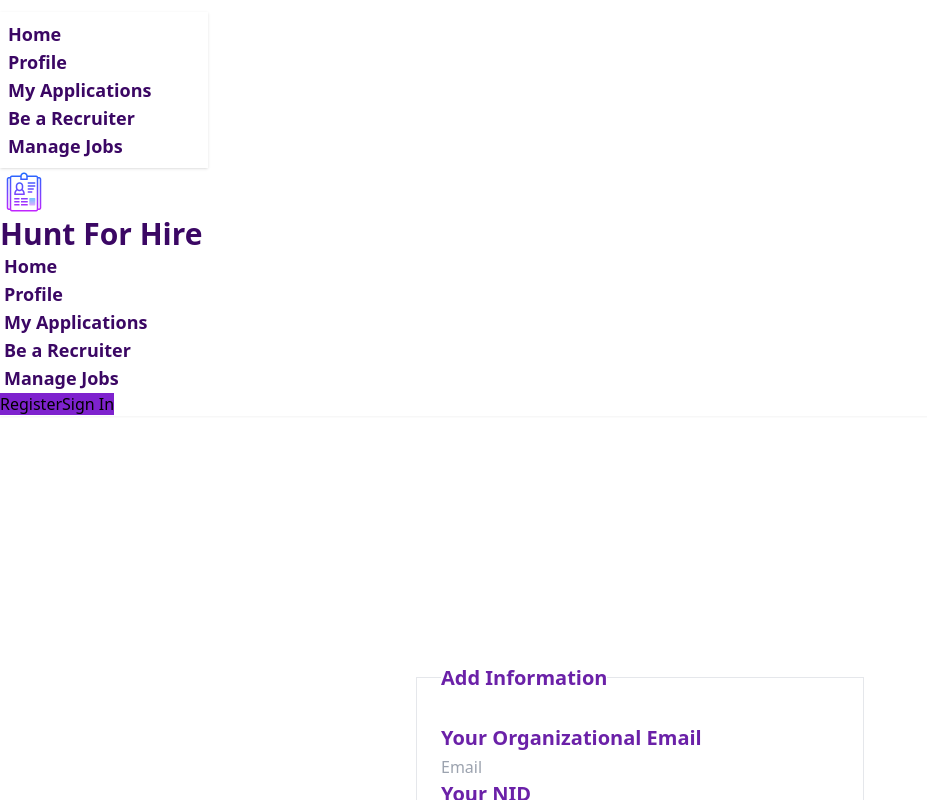
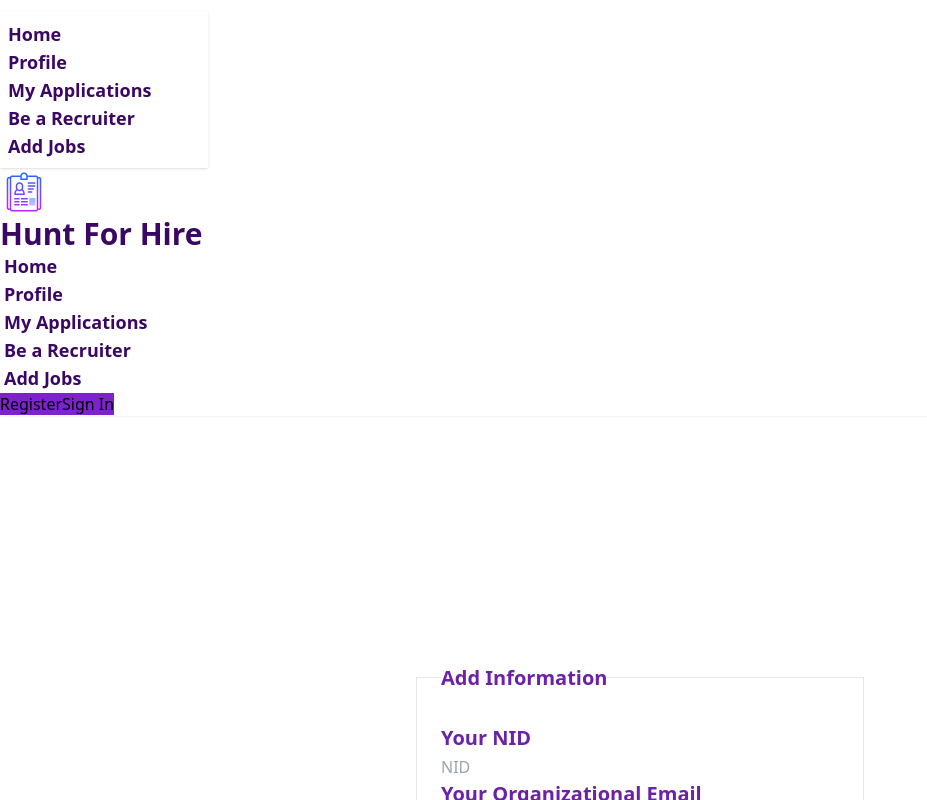
Before and after one commit to zannatin-tazri/job-portal, a React (Vite) app: page /berecruiter in a window 1280 px wide. Shown: the top 800 px of the page, without its empty margins (0-927 px from the left). Built offline with nearby package versions, Linux system fonts and the light colour scheme; no server answers.

Commit message:
renamed mmanage job as add jobs

```diff
--- a/src/pages/Manage Jobs/ManageJobs.jsx
+++ b/src/pages/Add jobs/AddaJob.jsx
@@ -1,7 +1,7 @@
 import React, { useState } from 'react';
 import axios from 'axios';
 
-const ManageJobs = () => {
+const AddaJob = () => {
     const [formData, setFormData] = useState({
         title: '',
         location: '',
@@ -112,4 +112,4 @@ const ManageJobs = () => {
     );
 };
 
-export default ManageJobs;
+export default AddaJob;
--- a/src/pages/BeRecruiter/BeRecruiter.jsx
+++ b/src/pages/BeRecruiter/BeRecruiter.jsx
@@ -6,11 +6,12 @@ const BeRecruiter = () => {
             <fieldset className="fieldset bg-base-200 border-base-300 rounded-box w-full max-w-md border p-6 text-lg">
                 <legend className="fieldset-legend text-xl text-purple-800  font-bold mb-2">Add Information</legend>
 
+
+                 <label className="label text-xl font-bold">Your NID</label>
+                <input type="number" className="input input-bordered w-full text-base" placeholder="NID" />
+
                 <label className="label text-xl font-bold">Your Organizational Email</label>
                 <input type="email" className="input input-bordered w-full text-base" placeholder="Email" />
-
-                <label className="label text-xl font-bold">Your NID</label>
-                <input type="number" className="input input-bordered w-full text-base" placeholder="NID" />
 
                 <label className="label text-xl font-bold">Your Organization Name</label>
                 <input type="text" className="input input-bordered w-full text-base" placeholder="e.g: Google" />
--- a/src/pages/shared/Navbar.jsx
+++ b/src/pages/shared/Navbar.jsx
@@ -20,7 +20,7 @@ const Navbar = () => {
             <li className='text-purple-950 font-semibold text-lg'><NavLink to='/profile'>Profile</NavLink></li>
             <li className='text-purple-950 font-semibold text-lg'><NavLink to='/myApplications'>My Applications</NavLink></li>
             <li className='text-purple-950 font-semibold text-lg'><NavLink to='/berecruiter'>Be a Recruiter</NavLink></li>
-            <li className='text-purple-950 font-semibold text-lg'><NavLink to='/managejobs'>Manage Jobs</NavLink></li>
+            <li className='text-purple-950 font-semibold text-lg'><NavLink to='/addjobs'>Add Jobs</NavLink></li>
 
     </>
     return (
--- a/src/router/router.jsx
+++ b/src/router/router.jsx
@@ -10,9 +10,9 @@ import JobDetails from "../pages/Job details/JobDetails";
 import PrivateRoute from "./PrivateRoute";
 import JobApply from "../pages/jobApply/JobApply";
 import MyApplications from "../pages/MyApplications/MyApplications";
-import ManageJobs from "../pages/Manage Jobs/ManageJobs";
 import Profile from "../pages/Profile/Profile";
 import BeRecruiter from "../pages/BeRecruiter/BeRecruiter";
+import AddaJob from "../pages/Add jobs/AddaJob";
 
 const router = createBrowserRouter([
     {
@@ -46,8 +46,8 @@ const router = createBrowserRouter([
                 element:<BeRecruiter></BeRecruiter>
             },
             {
-                path: '/managejobs',
-                element:<ManageJobs></ManageJobs>
+                path: '/addjobs',
+                element:<AddaJob></AddaJob>
             },
             {
                 path: '/register',
```
